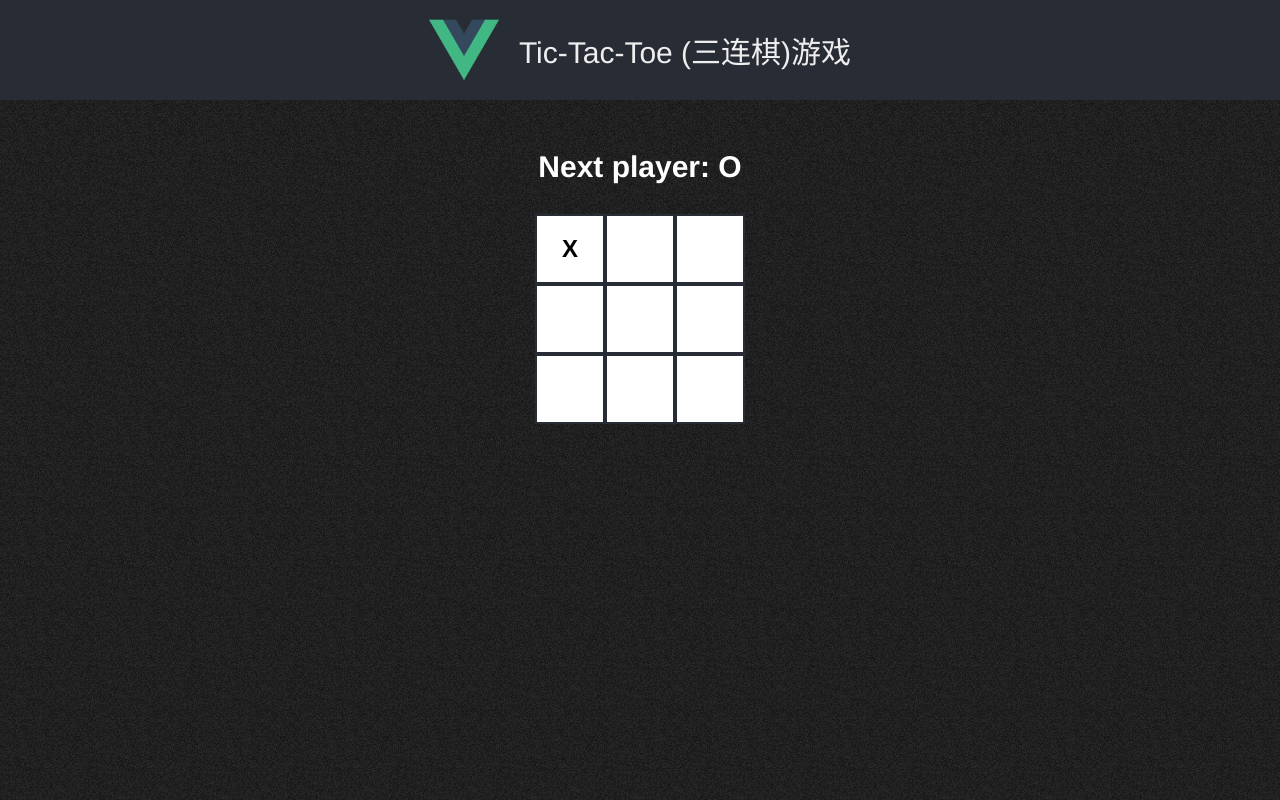
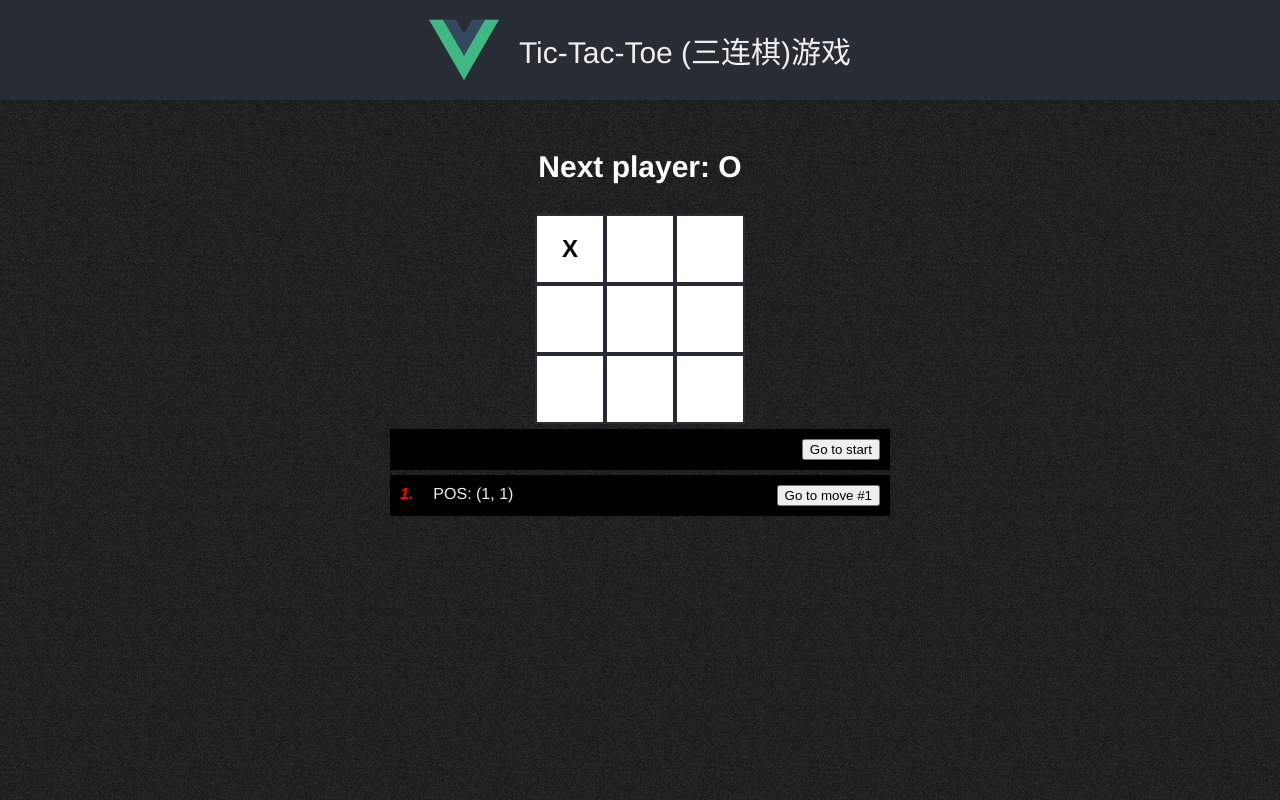
Before and after one commit to davidkoojohn/ttt-vue, a Vue app: page / in a window 1280 px wide. Both pictures are taken after a click on the button 570 px from the left and 249 px from the top of the page. Built offline with nearby package versions, Linux system fonts and the light colour scheme.

Commit message:
add history

```diff
--- a/src/components/Board.vue
+++ b/src/components/Board.vue
@@ -19,7 +19,7 @@ const props = defineProps<{
   line: number[]
 }>()
 
-const isRedBg = (n) => props.line.includes(n)
+const isRedBg = (n: number) => props.line.includes(n)
 
 const emit = defineEmits<{
   (e: "whichClick" , n: number): void
--- /dev/null
+++ b/src/components/HistoryItem.vue
@@ -0,0 +1,58 @@
+<template>
+  <li>
+    <div>
+      <template v-if="props.index !== 0">
+        <i>{{ props.index }}.</i>
+        <span class="pos">POS: ({{ props.pos[0] }}, {{ props.pos[1] }})</span>
+      </template>
+    </div>
+    <button @click="handleClick(props.index)">
+      {{ btnText }}
+    </button>
+  </li>
+</template>
+
+<script setup lang="ts">
+import {computed} from "vue";
+
+const props = defineProps<{
+  index: number,
+  pos: number[]
+}>()
+
+const btnText = computed(() => {
+  if (props.index === 0) {
+    return "Go to start"
+  }
+  return `Go to move #${props.index}`
+})
+
+const emit = defineEmits<{
+  (e: "whichClick" , n: number): void
+}>()
+const handleClick = (n: number): void => {
+  emit("whichClick", n)
+}
+</script>
+
+<style scoped>
+li {
+  background: #000;
+  margin-top: 5px;
+  color: #fff;
+  padding: 10px;
+  display: flex;
+  justify-content: space-between;
+  box-sizing: border-box;
+}
+
+li i {
+  color: red;
+  font-weight: 700;
+}
+
+li .pos {
+  color: #eee;
+  margin-left: 20px;
+}
+</style>
--- a/src/views/Game.vue
+++ b/src/views/Game.vue
@@ -10,12 +10,24 @@
         :line="line"
         @whichClick="handleClick"
     />
+    <div class="history">
+      <ol>
+        <HistoryItem
+            v-for="(item, index) of history"
+            :key="index"
+            :index="index"
+            :pos="item.pos"
+            @whichClick="moveHistory"
+        />
+      </ol>
+    </div>
   </div>
 </template>
 
 <script setup lang="ts">
 import {ref, reactive, computed} from "vue";
 import Board from "../components/Board.vue"
+import HistoryItem from "../components/HistoryItem.vue"
 import { calculateWinner } from "../tools.ts"
 
 interface IHistory {
@@ -39,6 +51,7 @@ const status = computed(() => {
     line.value = winner.line
     return "Winner: " + winner.value
   } else {
+    line.value = []
     if (current.value.squares.every(item => !!item === true)) {
       return "No Winner!"
     } else {
@@ -57,6 +70,12 @@ const handleClick = (n: number):void => {
   })
   stepNumber.value += 1
   xIsNext.value = !xIsNext.value
+}
+
+const moveHistory = (n: number): void => {
+  stepNumber.value = n
+  history.splice(n + 1)
+  xIsNext.value = (n % 2) === 0
 }
 
 </script>
@@ -93,4 +112,11 @@ header span {
   font-weight: 700;
   color: #fff;
 }
+
+.history ol {
+  width: 500px;
+  list-style: none;
+  padding: 0;
+  margin: 0;
+}
 </style>
```
